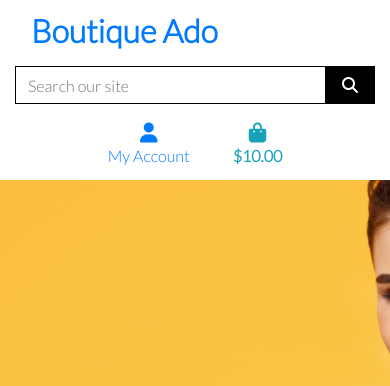
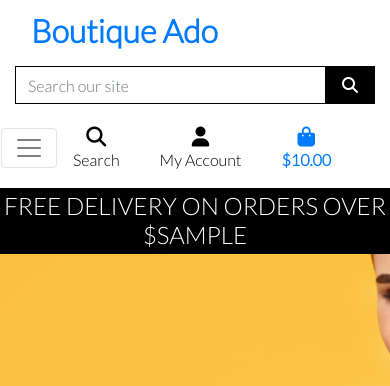
Before and after one commit to aliciarawlings/boutique_ado, a Django app: template templates/base.html in a window 390 px wide. Shown: the top 386 px of the page. Run offline with Django 3.2, Linux system fonts and the light colour scheme; the template is opened without the code that fills it: most values are stand-ins (such as "Sample title", 1, 10 or a date in 2020); some libraries are stand-ins or nearby versions.

Commit message:
added mobile header and main navbar

```diff
--- a/static/css/base.css
+++ b/static/css/base.css
@@ -56,6 +56,11 @@ body {
     border: 1px solid black !important;
 }
 
+
+.bg-black{
+    background: #000 !important;
+}
+
 /* -------------------------------- Media Queries */
 
 /* Slightly larger container on xl screens */
--- a/templates/base.html
+++ b/templates/base.html
@@ -36,15 +36,14 @@
     <title>Boutique Ado {% block extra_title %}{% endblock %} </title>
   </head>
   <body>
-
-    <header class="container-fluid fixed-top">
+ <header class="container-fluid fixed-top">
      <div id="topnav" class="row bg-white pt-lg-2 d-lg-flex">
         <div class="col-12 col-lg-4 my-auto py-1 py-lg-0 text-center text-lg-left">
             <a href= "{% url 'home'%}" class="nav-link main-logo-link">
             <h2 class="logo-font-text my-0"><strong>Boutique Ado</strong></h2>
          </a>
         </div>
-        <div class="col-12 col-lg-4 my-auto py-1 py-lg-0">
+         <div class="col-12 col-lg-4 my-auto py-1 py-lg-0">
         <form method="GET" action="">
             <div class="input-group w-100">
             <input class="form-control border-black rounded-0" type="text" name="q" placeholder="Search our site">
@@ -58,6 +57,22 @@
             </div>
         </form>
         </div>
+        <div class="row bg-white">
+            <nav class="navbar navbar-expand-lg navbar-light w-100">
+            <button class="navbar-toggler" type="button" data-toggle="collapse" data-target="#main-nav" aria-controls="main-nav" aria-expanded="false" aria-label="Toggle navigation">
+            <span class="navbar-toggler-icon"></span>
+            </button>
+            {% include 'includes/mobile-top-header.html' %}
+            {% include 'includes/main-nav.html' %}
+            </nav>
+        </div>
+        <div id="delivery-banner" class="row text-center">
+            <div class="col bg-black text-white">
+                <h4 class="logo-font my-1">Free delivery on orders over ${{free_shipping_threshold }} </h4>
+            </div>
+
+        </header>
+
 
         <div class="col-12 col-lg-4 my-auto py-1 py-lg-0">
             <ul class="list-inline list-unstyled text-center text-lg-right my-0">
@@ -96,9 +111,6 @@
                 </a>
             </li>
         </ul>
-    </div>
- </div>
-    </header>
 
     {% if messages %}
         <div class="message-container"></div>
@@ -112,6 +124,10 @@
 
     {% block postloadjs %}
     {% endblock %}
+    </div>
+
+
+
 
 
   </body>
--- /dev/null
+++ b/templates/includes/main-nav.html
@@ -0,0 +1,50 @@
+<div class="collapse navbar-collapse" id="main-nav">
+    <ul class="navbar-nav w-auto mx-auto">
+        <li class="nav-item dropdown">
+            <a class="logo-font font-weight-bold nav-link text-black mr-5" href="#" id="all-products-link" data-toggle="dropdown" aria-haspopup="true" aria-expanded="false">
+                All Products
+            </a>
+            <div class="dropdown-menu border-0" aria-labelledby="all-products-link">
+                <a href="" class="dropdown-item">By Price</a>
+                <a href="" class="dropdown-item ">By Rating</a>
+                <a href="" class="dropdown-item ">By Category</a>
+                <a href="" class="dropdown-item">All Products</a>
+            </div>
+        </li>
+
+        <li class="nav-item dropdown">
+            <a class="logo-font font-weight-bold nav-link text-black mr-5" href="#" id="clothing-link" data-toggle="dropdown" aria-haspopup="true" aria-expanded="false">
+                Clothing
+            </a>
+            <div class="dropdown-menu border-0" aria-labelledby="clothing-link">
+                <a href="" class="dropdown-item">Activewear &amp; Essentials</a>
+                <a href="" class="dropdown-item">Jeans</a>
+                <a href="" class="dropdown-item">Shirts</a>
+                <a href="" class="dropdown-item">All Clothing</a>
+            </div>
+        </li>
+
+        <li class="nav-item dropdown">
+            <a class="logo-font font-weight-bold nav-link text-black mr-5" href="#" id="homeware-link" data-toggle="dropdown" aria-haspopup="true" aria-expanded="false">
+                Homeware
+            </a>
+            <div class="dropdown-menu border-0" aria-labelledby="homeware-link">
+                <a href="" class="dropdown-item">Bed &amp; Bath</a>
+                <a href="" class="dropdown-item">Kitchen &amp; Dining</a>
+                <a href="" class="dropdown-item">All Homeware</a>
+            </div>
+        </li>
+
+        <li class="nav-item dropdown">
+            <a class="logo-font font-weight-bold nav-link text-black" href="#" id="specials-link" data-toggle="dropdown" aria-haspopup="true" aria-expanded="false">
+                Special Offers
+            </a>
+            <div class="dropdown-menu border-0" aria-labelledby="specials-link">
+                <a href="" class="dropdown-item">New Arrivals</a>
+                <a href="" class="dropdown-item">Deals</a>
+                <a href="" class="dropdown-item">Clearance</a>
+                <a href="" class="dropdown-item">All Specials</a>
+            </div>
+        </li>
+    </ul>
+</div>
--- /dev/null
+++ b/templates/includes/mobile-top-header.html
@@ -0,0 +1,56 @@
+<li class="list-inline-item">
+    <a class="text-black nav-link d-block d-lg-none" href="#" id="mobile-search" data-toggle="dropdown" aria-haspopup="true" aria-expanded="false">
+        <div class="text-center">
+            <div><i class="fas fa-search fa-lg"></i></div>
+            <p class="my-0">Search</p>
+        </div>
+    </a>
+    <div class="dropdown-menu border-0 w-100 p-3 rounded-0 my-0" aria-labelledby="mobile-search">
+        <form class="form" method="GET" action="">
+            <div class="input-group w-100">
+                <input class="form-control border border-black rounded-0" type="text" name="q" placeholder="Search our site">
+                <div class="input-group-append">
+                    <button class="form-control form-control btn btn-black border border-black rounded-0" type="submit">
+                        <span class="icon">
+                            <i class="fas fa-search"></i>
+                        </span>
+                    </button>
+                </div>
+            </div>
+        </form>
+    </div>
+</li>
+<li class="list-inline-item dropdown">
+    <a class="text-black nav-link d-block d-lg-none" href="#" id="user-options" data-toggle="dropdown" aria-haspopup="true" aria-expanded="false">
+        <div class="text-center">
+            <div><i class="fas fa-user fa-lg"></i></div>
+            <p class="my-0">My Account</p>
+        </div>
+    </a>
+    <div class="dropdown-menu border-0" aria-labelledby="user-options">
+        {% if request.user.is_authenticated %}
+            {% if request.user.is_superuser %}
+                <a href="{% url 'account_logout' %}" class="dropdown-item">Product Management</a>
+            {% endif %}
+            <a href="" class="dropdown-item">My Profile</a>
+            <a href="{% url 'account_logout' %}" class="dropdown-item">Logout</a>
+        {% else %}
+            <a href="{% url 'account_signup' %}" class="dropdown-item">Register</a>
+            <a href="{% url 'account_login' %}" class="dropdown-item">Login</a>
+        {% endif %}
+    </div>
+</li>
+<li class="list-inline-item">
+    <a class="{% if grand_total %}text-primary font-weight-bold{% else %}text-black{% endif %} nav-link d-block d-lg-none" href="">
+        <div class="text-center">
+            <div><i class="fas fa-shopping-bag fa-lg"></i></div>
+            <p class="my-0">
+                {% if grand_total %}
+                    ${{ grand_total|floatformat:2 }}
+                {% else %}
+                    $0.00
+                {% endif %}
+            </p>
+        </div>
+    </a>
+</li>
```
